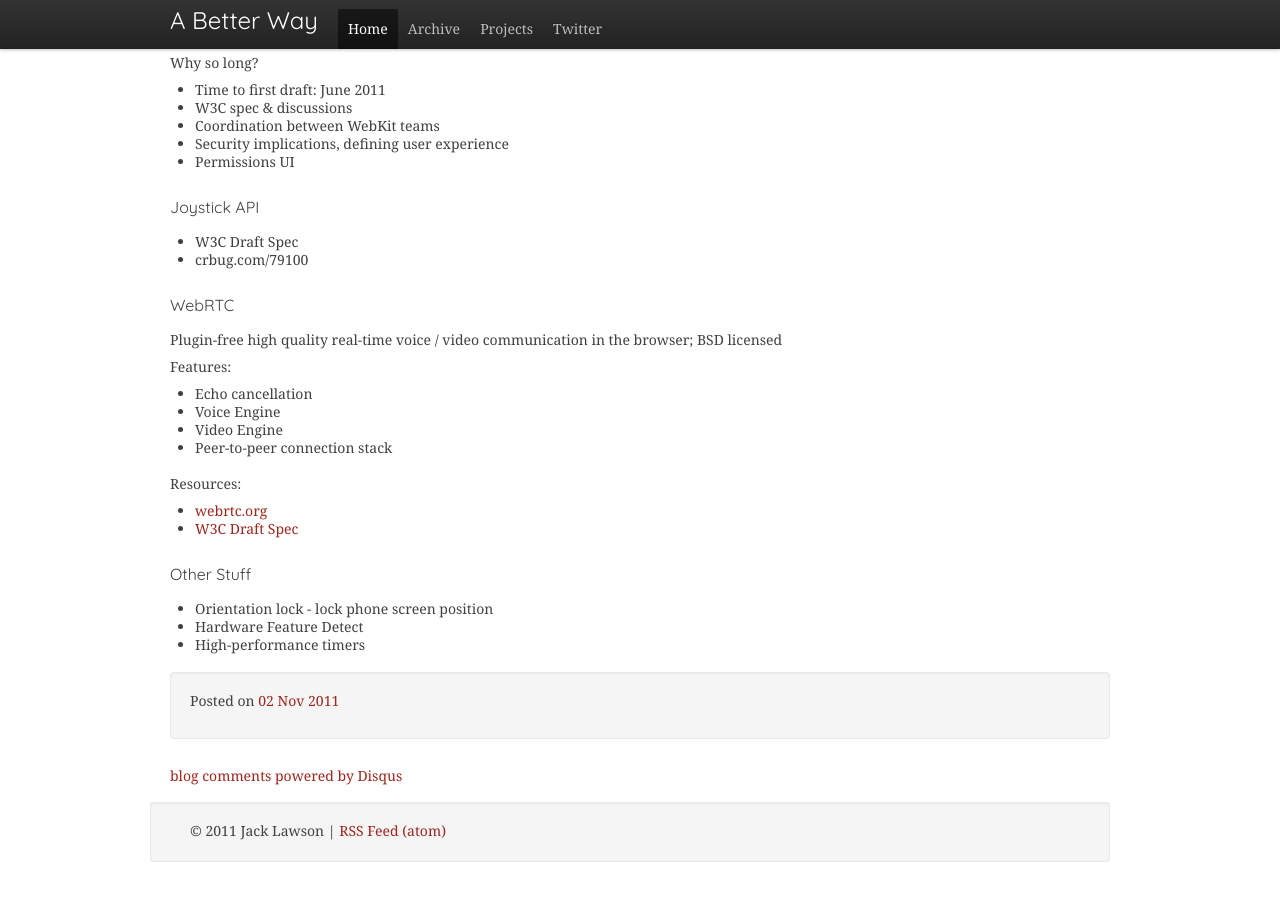
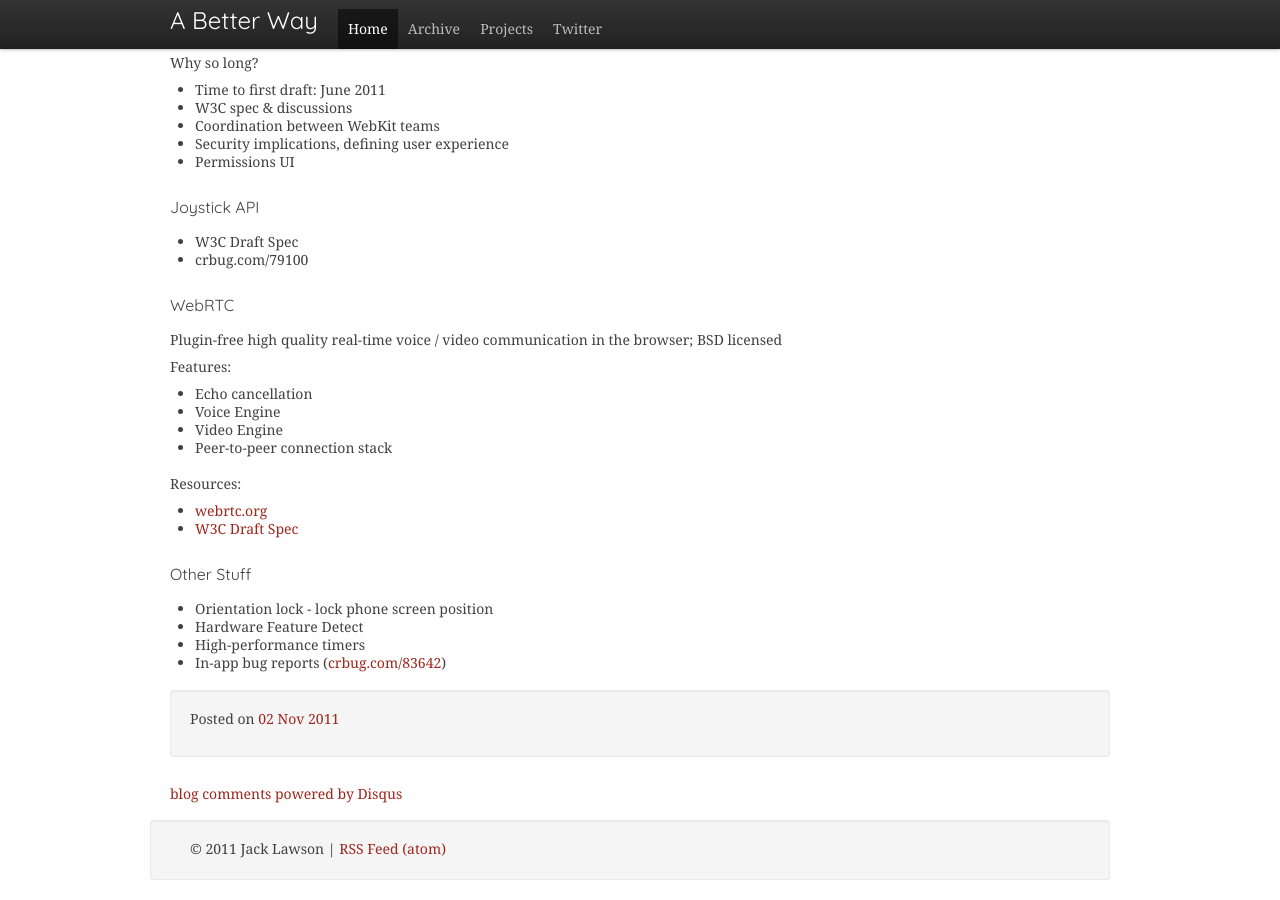
Before and after one commit to ajacksified/ajacksified.github.com, a Jekyll site: the page built from _posts/2011-11-02-new-game-conf-liveblog-2.markdown, in a window 1280 px wide and 900 px high, scrolled down 15554 px. Built offline with Jekyll 4.4.1, drawn with Linux system fonts in a browser that asks for light colours; nearby versions of some CDN libraries; some web fonts are replaced; Markdown is read by kramdown in place of the engine named in the settings; comment, search, counter and statistics services are not loaded.

Commit message:
Day 2 - Rachel Blum

```diff
--- a/_posts/2011-11-02-new-game-conf-liveblog-2.markdown
+++ b/_posts/2011-11-02-new-game-conf-liveblog-2.markdown
@@ -906,3 +906,4 @@ Resources:
 * Orientation lock - lock phone screen position
 * Hardware Feature Detect
 * High-performance timers
+* In-app bug reports ([crbug.com/83642](http://crbug.com/83642))
```
